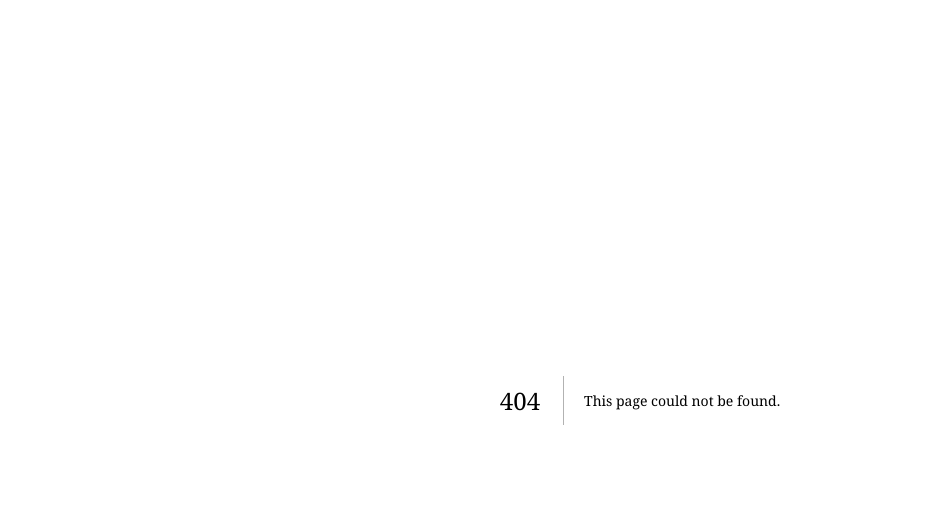
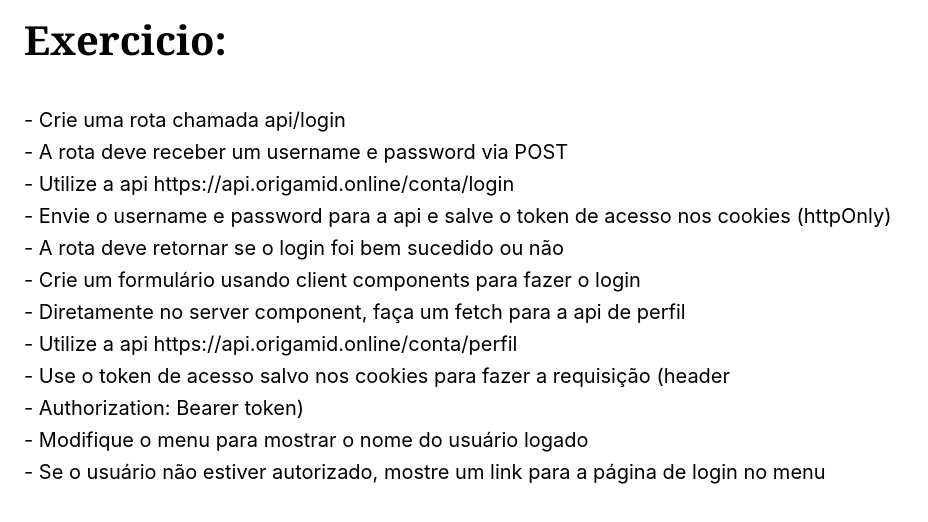
Before and after one commit to alexmonteirodev/next, a Next.js app: page /exercicios/ex011-route-randlers-exercicio in a window 1280 px wide. Before the commit this address had no page. Shown: the top 522 px of the page, without its empty margins (0-928 px from the left). Built offline with nearby package versions, Linux system fonts and the light colour scheme.

Commit message:
ambiente exercicio

```diff
--- /dev/null
+++ b/src/app/exercicios/ex011-route-randlers-exercicio/page.tsx
@@ -0,0 +1,25 @@
+import React from "react";
+
+const pageRouteHandlerExercicio = () => {
+  return (
+    <div>
+      <div style={{ lineHeight: "2rem" }}>
+        <h1>Exercicio:</h1>
+        <br />- Crie uma rota chamada api/login <br />- A rota deve receber um
+        username e password via POST <br />- Utilize a api
+        https://api.origamid.online/conta/login <br />- Envie o username e
+        password para a api e salve o token de acesso nos cookies (httpOnly){" "}
+        <br />- A rota deve retornar se o login foi bem sucedido ou não <br />-
+        Crie um formulário usando client components para fazer o login <br />-
+        Diretamente no server component, faça um fetch para a api de perfil{" "}
+        <br />- Utilize a api https://api.origamid.online/conta/perfil <br />-
+        Use o token de acesso salvo nos cookies para fazer a requisição (header{" "}
+        <br />- Authorization: Bearer token) <br />- Modifique o menu para
+        mostrar o nome do usuário logado <br />- Se o usuário não estiver
+        autorizado, mostre um link para a página de login no menu
+      </div>
+    </div>
+  );
+};
+
+export default pageRouteHandlerExercicio;
--- a/src/componentes/Exercicios.tsx
+++ b/src/componentes/Exercicios.tsx
@@ -50,6 +50,11 @@ const Exercicios = () => {
           ex010-route-randlers
         </Link>
       </li>
+      <li>
+        <Link href="/exercicios/ex011-route-randlers-exercicio">
+          ex011-route-randlers-exercicio
+        </Link>
+      </li>
     </ul>
   );
 };
```
